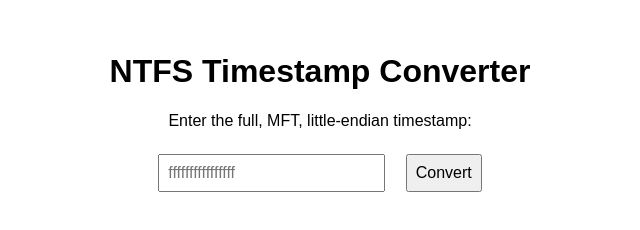
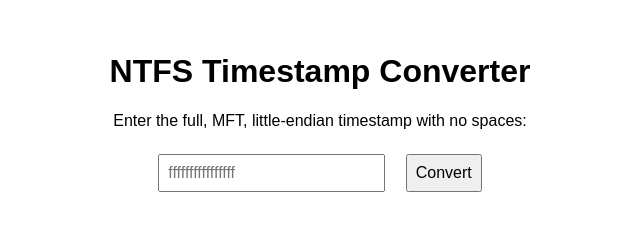
Before and after one commit to Cselwood/MFT-Timestamp-Converter, a plain HTML site: page Index.html in a window 1280 px wide. Shown: the whole page, without its empty margins (320-960 px from the left). Drawn offline with Linux system fonts and the light colour scheme.

Commit message:
Update Index.html

```diff
--- a/Index.html
+++ b/Index.html
@@ -30,7 +30,7 @@
 
 <body>
     <h1>NTFS Timestamp Converter</h1>
-    <p>Enter the full, MFT, little-endian timestamp:</p>
+    <p>Enter the full, MFT, little-endian timestamp with no spaces:</p>
     <input type="text" id="hexInput" placeholder="ffffffffffffffff">
     <button onclick="convert()">Convert</button>
     <div id="result"></div>
```
